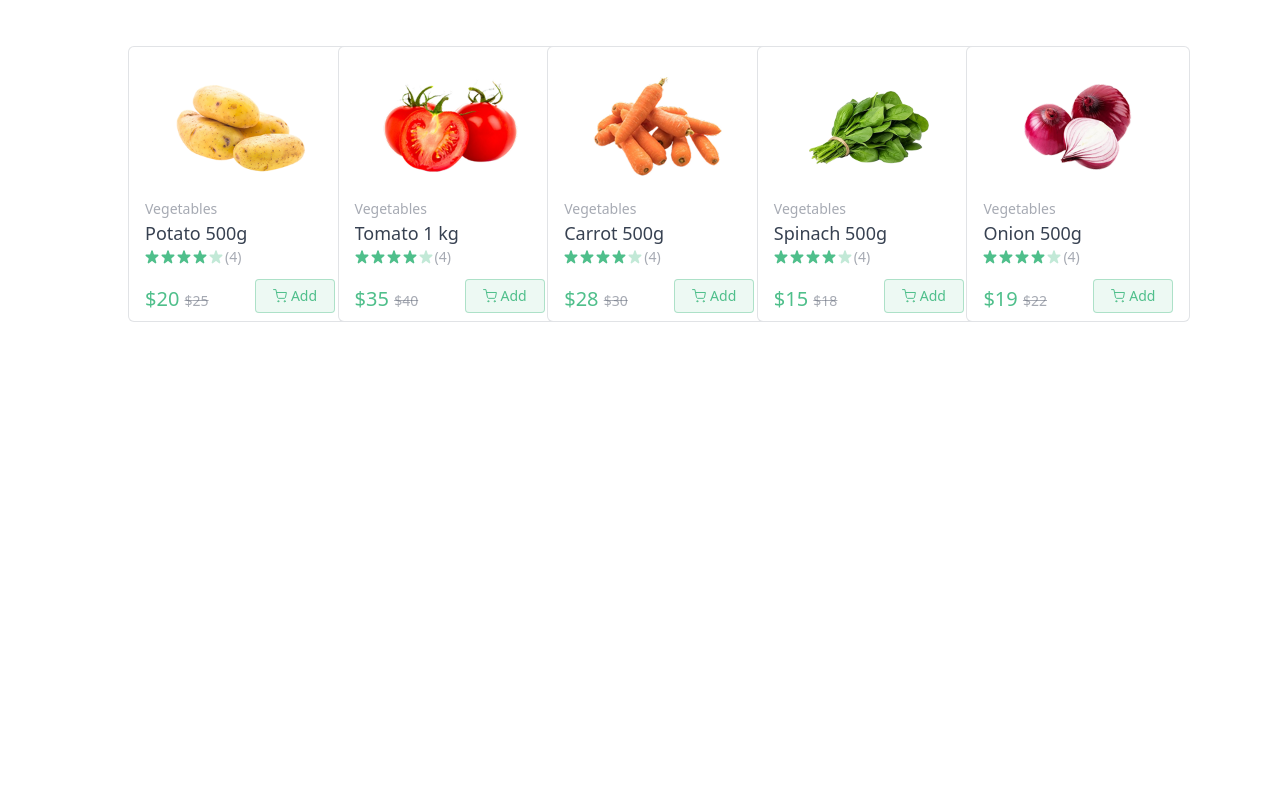
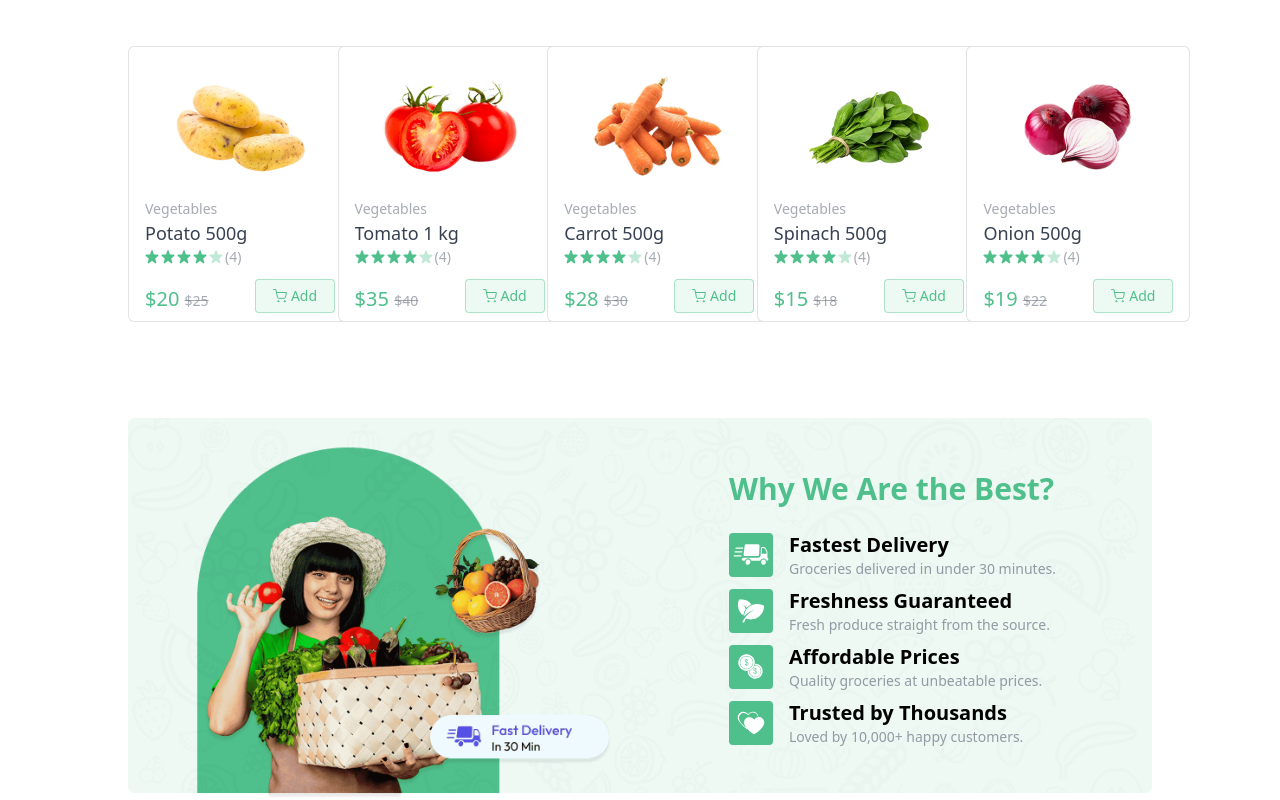
Before and after one commit to sumanthkulal/DailyGrocer, a React (Vite) app in the folder client/: page / in a window 1280 px wide. Shown: the part 962-1762 px from the top of the page. Before the commit the page ends 1284 px from the top, so only its background shows below. Built offline with nearby package versions, Linux system fonts and the light colour scheme.

Commit message:
implemented bottom banner page

```diff
--- /dev/null
+++ b/client/src/components/BottomBanner.jsx
@@ -0,0 +1,29 @@
+import React from 'react'
+import { assets, features } from '../assets/assets'
+
+const BottomBanner = () => {
+  return (
+    <div className='relative mt-24'>
+        <img src={assets.bottom_banner_image} alt="banner" className='w-full hidden md:block'/>
+        <img src={assets.bottom_banner_image_sm}  alt="banner" className='w-full md:hidden'/>
+
+        <div className='absolute inset-0 flex flex-col items-center md:items-end md:justify-center pt-16 md:pt-0 md:pr-24'>
+            <div>
+              <h1 className='text-2xl md:text-3xl font-semibold  text-primary mb-6'>Why We Are the Best?</h1>
+              {features.map((feature,index)=>(
+                  <div key={index} className='flex item-center gap-4 mt-2'>
+                      <img src={feature.icon} alt={feature.title}  className='md:w-11 w-9'/>
+                      <div>
+                           <h3 className='text-lg  md:text-xl font-semibold'>{feature.title}</h3>
+                            <p className='text-gray-500/70 text-xs md:text-sm'>{feature.description}</p>
+                      </div>
+
+                  </div>
+              ))}
+            </div>
+        </div>
+    </div>
+  )
+}
+
+export default BottomBanner
--- a/client/src/pages/Home.jsx
+++ b/client/src/pages/Home.jsx
@@ -2,6 +2,7 @@ import React from 'react'
 import MainBanner from '../components/MainBanner'
 import Catogories from '../components/Catogories'
 import BestSeller from '../components/BestSeller'
+import BottomBanner from '../components/BottomBanner'
 
 const Home = () => {
   return (
@@ -9,6 +10,7 @@ const Home = () => {
         <MainBanner/>
         <Catogories/>
         <BestSeller/>
+        <BottomBanner/>
     </div>
   )
 }
```
